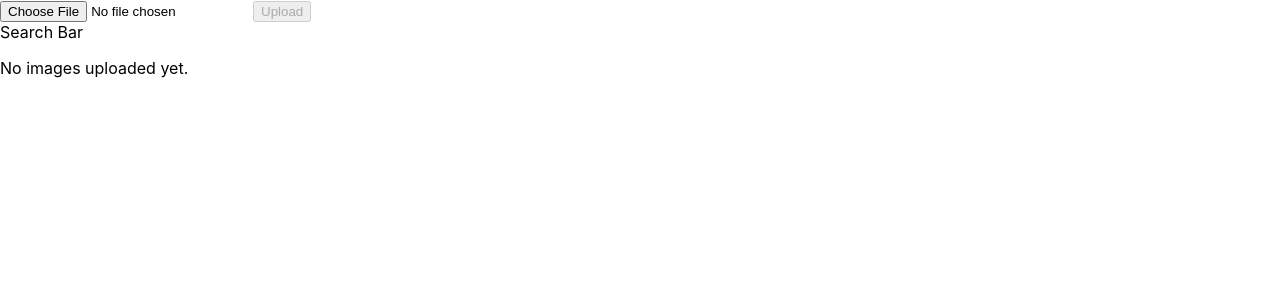
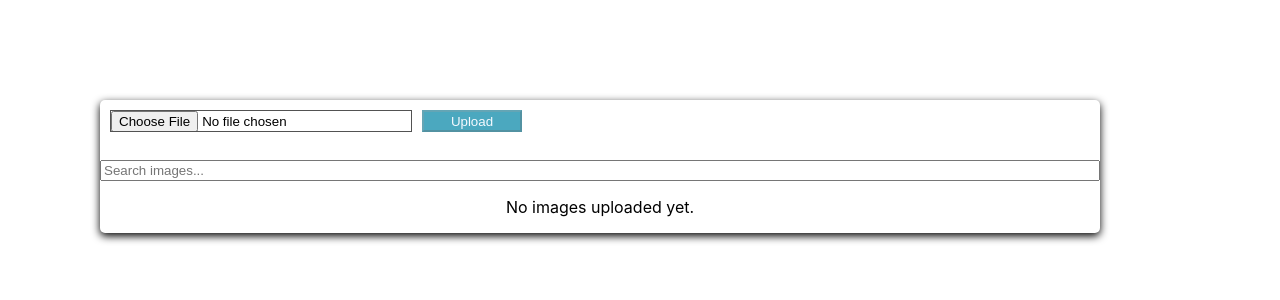
Before and after one commit to daniellmid/upload-images, a React (Create React App) app: page / in a window 1280 px wide. Shown: the top 300 px of the page. Built offline with nearby package versions, Linux system fonts and the light colour scheme.

Commit message:
search feature implented. other styles applied

```diff
--- a/src/App.css
+++ b/src/App.css
@@ -1,38 +1,11 @@
 .App {
+  display: flex;
+  margin: 100px;
+  width: 1000px;
+  border: none;
+  box-shadow: rgb(0, 0, 0) 0px 3px 8px;
+  flex-direction: column;
   text-align: center;
+  justify-content: center;
+  border-radius: 5px;
 }
-
-.App-logo {
-  height: 40vmin;
-  pointer-events: none;
-}
-
-@media (prefers-reduced-motion: no-preference) {
-  .App-logo {
-    animation: App-logo-spin infinite 20s linear;
-  }
-}
-
-.App-header {
-  background-color: #282c34;
-  min-height: 100vh;
-  display: flex;
-  flex-direction: column;
-  align-items: center;
-  justify-content: center;
-  font-size: calc(10px + 2vmin);
-  color: white;
-}
-
-.App-link {
-  color: #61dafb;
-}
-
-@keyframes App-logo-spin {
-  from {
-    transform: rotate(0deg);
-  }
-  to {
-    transform: rotate(360deg);
-  }
-}
--- a/src/App.js
+++ b/src/App.js
@@ -2,10 +2,16 @@ import React, {useState} from 'react';
 import ImageList from './components/imageList/ImageList';
 import UploadForm from './components/form/Form';
 import SearchBar from './components/searchBar/SearchBar';
+import './App.css';
 
 
 export default function App() {
   const [images, setImages] = useState([]);
+  const [search, setSearch] = useState("");
+
+  const filterImages = images.filter(image => {
+    return image.name.toLowerCase().includes(search.toLowerCase())
+  });
 
   function handleImageUpload(newImage){
     setImages([...images, newImage]);
@@ -17,8 +23,8 @@ export default function App() {
   return (
     <div className="App">
       <UploadForm onUpload={handleImageUpload} />
-      <SearchBar />
-      <ImageList images={images} onDelete={handleDeleteImage} />
+      <SearchBar searchValue={search} onChange={setSearch}/>
+      <ImageList images={filterImages} onDelete={handleDeleteImage} />
     </div>
   );
 }
--- a/src/components/form/Form.css
+++ b/src/components/form/Form.css
@@ -0,0 +1,34 @@
+.form-container{
+    display: flex;
+    justify-content: left;
+    height: 60px;
+}
+
+.select{
+    position: relative;
+    border: 1px solid rgb(82, 82, 82);
+    width: 300px;
+    height: 20px;
+    margin: 10px;
+}
+
+.button{
+    width: 100px;
+    height: 22px;
+    margin: 10px 150px 10px 0;
+    background-color: rgb(0, 132, 165);
+    color: rgb(240, 248, 255);
+    opacity: 70%;
+}
+
+.button:hover:enabled{
+    background-color: rgb(0, 173, 216);
+    color: rgb(0, 88, 122);
+    opacity: 100%;
+}
+
+.error{
+    position:absolute;
+    transform: translate(15px, 20px);
+    color: rgb(146, 2, 2);
+}
--- a/src/components/form/Form.jsx
+++ b/src/components/form/Form.jsx
@@ -1,4 +1,5 @@
 import React, {useState, useRef} from 'react';
+import "./Form.css";
 
 export default function Form(props){
     const { onUpload } = props;
@@ -48,11 +49,12 @@ export default function Form(props){
 
     return(
         <>
-            <div>
-                <input type="file" accept="image/*" onChange={handleFileChange} ref={inputRef} />
-                <button onClick={handleUpload} disabled={!file}>
+            <div className="form-container">
+                <input className="select" type="file" accept="image/*" onChange={handleFileChange} ref={inputRef} />
+                <button className="button" onClick={handleUpload} disabled={!file}>
                     Upload
                 </button>
+                {error && <p className="error">{error}</p>}
             </div>
         </>
     )
--- a/src/components/searchBar/SearchBar.jsx
+++ b/src/components/searchBar/SearchBar.jsx
@@ -1,9 +1,15 @@
 import React from 'react';
 
-export default function SearchBar(){
+export default function SearchBar(props){
+    const { searchValue, onChange } = props
+
+    function handleSearchChange(e){
+        onChange(e.target.value);
+    }
+    // console.log(`Search value: ${searchValue}`);
+
     return(
-        <>
-            <div>Search Bar</div>
-        </>
+        <input className="input" type="text" placeholder="Search images..." value={searchValue} onChange={handleSearchChange}></input>
+
     )
 }
```
